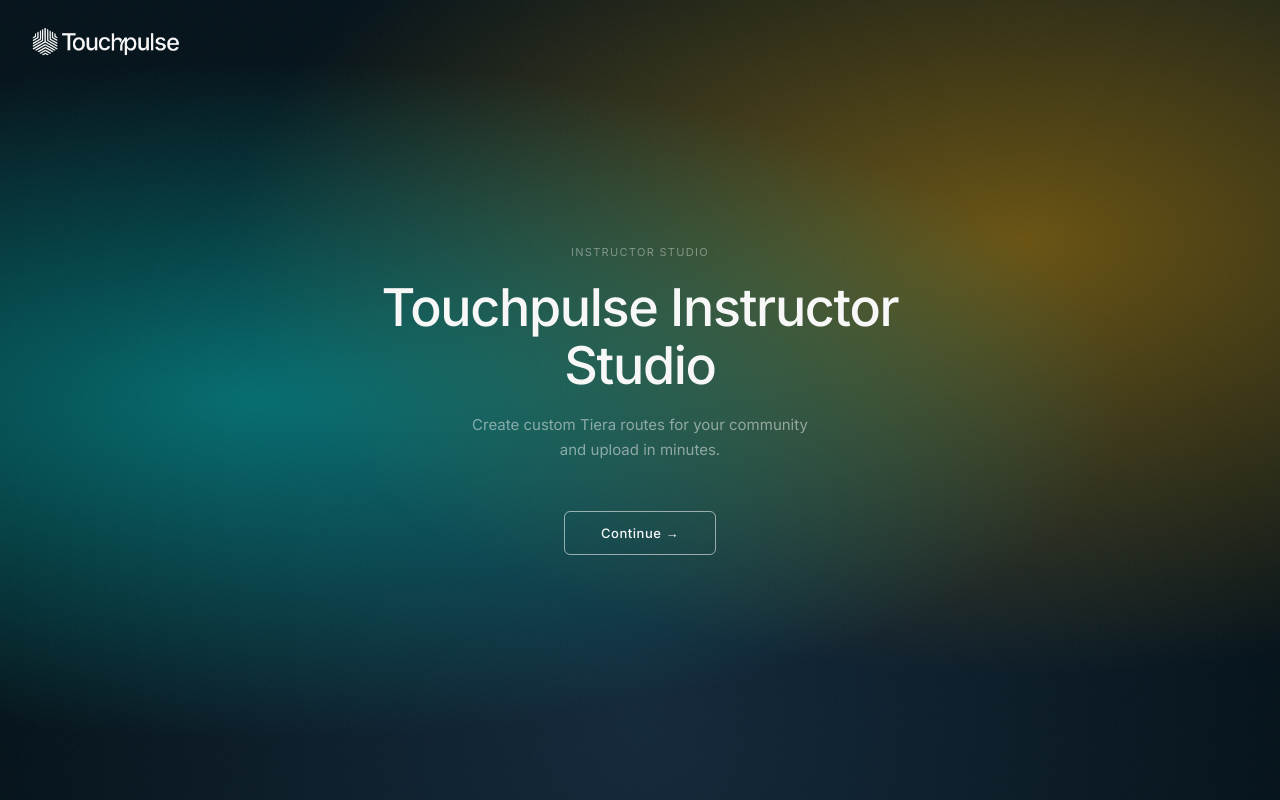
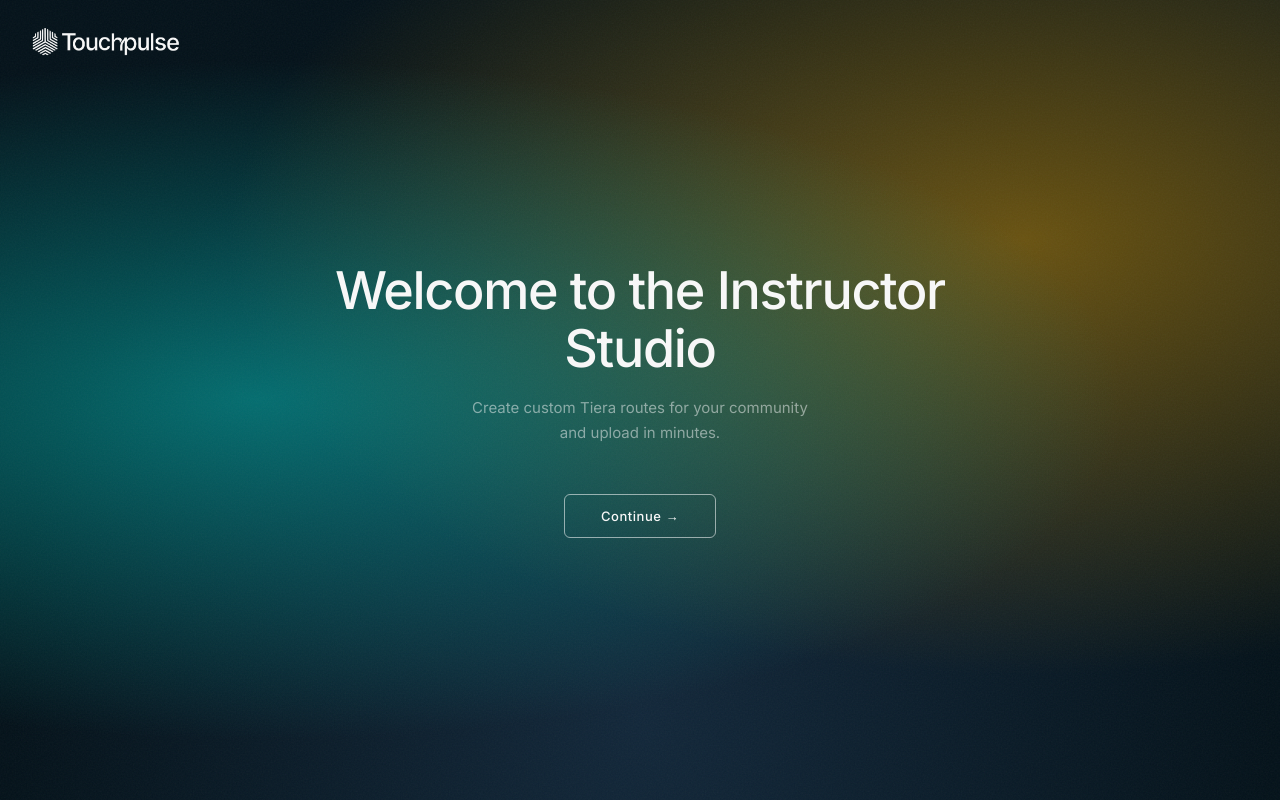
Before and after one commit to liamgeschwindt1/o-m_dashboard, a React (Vite) app: page / in a window 1280 px wide. Built offline with nearby package versions, Linux system fonts and the light colour scheme; a web font is replaced by a local one.

Commit message:
Label adjustments

```diff
--- a/src/WelcomeScreen.jsx
+++ b/src/WelcomeScreen.jsx
@@ -54,16 +54,6 @@
           <img src={logo} alt="Touchpulse" style={{ height: 32, display: "block" }} />
         </div>
 
-        {/* Eyebrow */}
-        <div style={{
-          fontSize: 11, letterSpacing: "0.12em",
-          color: "rgba(247,247,247,0.40)",
-          textTransform: "uppercase",
-          marginBottom: 20, fontWeight: 400,
-        }}>
-          Instructor Studio
-        </div>
-
         {/* Heading — subtle glow shimmer every 5s */}
         <motion.h1
           animate={{
@@ -85,7 +75,7 @@
             marginBottom: 18,
             maxWidth: 620,
           }}>
-          Touchpulse Instructor Studio
+          Welcome to the Instructor Studio
         </motion.h1>
 
         {/* Sub-headline */}
```
